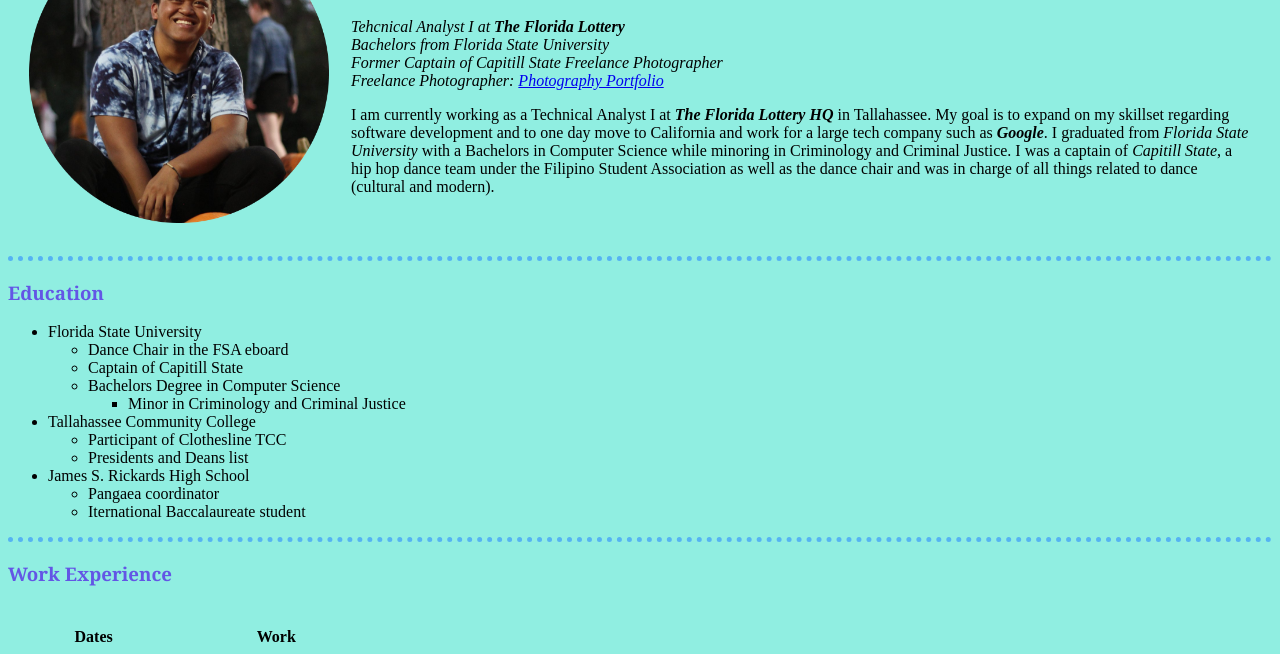
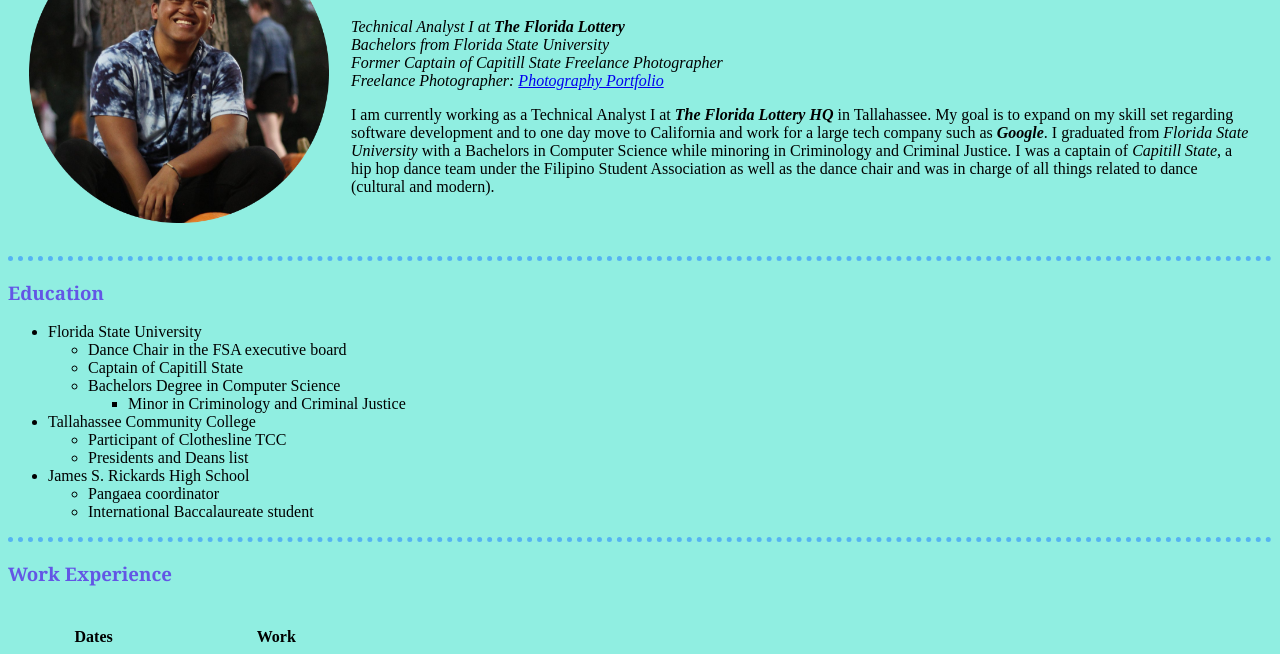
Before and after one commit to yadaovinzce52/CV, a plain HTML site: page index.html in a window 1280 px wide. Shown: the part 106-760 px from the top of the page. Drawn offline with Linux system fonts and the light colour scheme.

Commit message:
Added to Jetbrains and corrected minor errors in index.html

```diff
--- a/index.html
+++ b/index.html
@@ -1,4 +1,5 @@
 <!DOCTYPE html>
+<!--suppress ALL -->
 <html lang="en">
   <head>
     <meta charset="UTF-8" />
@@ -21,7 +22,7 @@
         <td>
           <h1>Vinzce Yadao</h1>
           <p>
-            <em>Tehcnical Analyst I at <strong>The Florida Lottery</strong></em>
+            <em>Technical Analyst I at <strong>The Florida Lottery</strong></em>
             <br />
             <em>Bachelors from Florida State University</em>
             <br />
@@ -38,7 +39,7 @@
           <p>
             I am currently working as a Technical Analyst I at
             <em><strong>The Florida Lottery HQ</strong></em> in Tallahassee. My
-            goal is to expand on my skillset regarding software development and
+            goal is to expand on my skill set regarding software development and
             to one day move to California and work for a large tech company such
             as <strong><em>Google</em></strong
             >. I graduated from <em>Florida State University</em> with a
@@ -56,7 +57,7 @@
     <ul>
       <li>Florida State University</li>
       <ul>
-        <li>Dance Chair in the FSA eboard</li>
+        <li>Dance Chair in the FSA executive board</li>
         <li>Captain of Capitill State</li>
         <li>Bachelors Degree in Computer Science</li>
         <ul>
@@ -73,7 +74,7 @@
         <li>Pangaea coordinator</li>
       </ul>
       <ul>
-        <li>Iternational Baccalaureate student</li>
+        <li>International Baccalaureate student</li>
       </ul>
     </ul>
     <hr />
```
